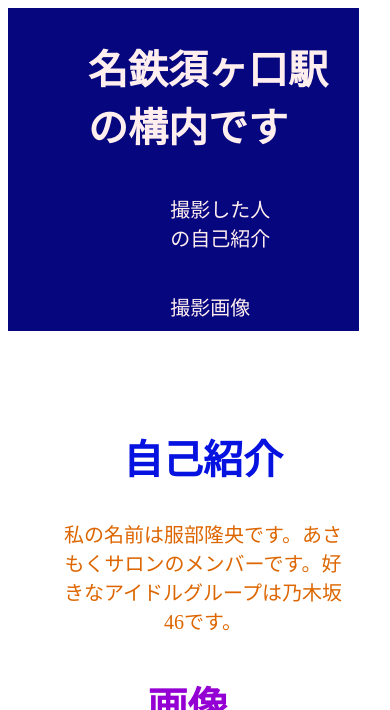
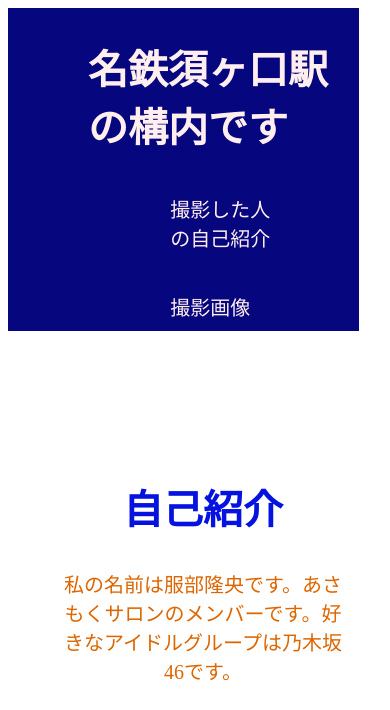
Before and after one commit to nogizakapython/test1, a PHP site: page /sample1.html in a window 390 px wide. Shown: the top 710 px of the page. Run offline with PHP 8.4, Linux system fonts and the light colour scheme.

Commit message:
Add files via upload

```diff
--- a/sukaguchi/css/test2.css
+++ b/sukaguchi/css/test2.css
@@ -62,7 +62,7 @@
 }
 
 main .intro1 {
-    margin-top:20px;
+    margin-top:200px;
     width:90%;
     margin:auto;
     text-align: center;
@@ -71,6 +71,8 @@
 main .intro1 h2 {
     color:#0613E0;
     font-size:40px;
+    margin-top:-200px;
+    padding-top:200px;
 }
 
 main .intro1 p {
@@ -79,7 +81,7 @@
 }
 
 main .gazou {
-    margin-top:20px;
+    margin-top:180px;
     width:90%;
     margin:auto;
     text-align:center;
@@ -88,6 +90,8 @@
 main .gazou h2 {
     font-size:40px;
     color:#9400d3;
+    margin-top:-180px;
+    padding-top:180px;
 }
 
 main .pic1 {
@@ -210,12 +214,25 @@
         margin:auto;
     }
 
+    main .intro1{
+        margin-top:350px;
+    }
+
+    main .intro1 h2 {
+        margin-top:-350px;
+        padding-top:350px;
+
+    }
+
+
     main .gazou {
         margin:auto 0;
+        margin-top:350px;
     }
 
     main .gazou h2 {
-        padding-top:20px;
+        margin-top:350px;
+        padding-top:350px;
         margin:auto;
     }
 
```
